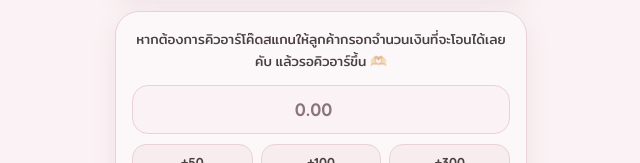
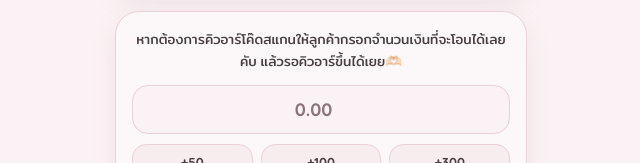
Before and after one commit to Luvselris/Chamoix, a plain HTML site: page index.html in a window 1280 px wide. Shown: the part 596-759 px from the top of the page, 319-959 px from the left. Drawn offline with Linux system fonts and the light colour scheme.

Commit message:
Update index.html

```diff
--- a/index.html
+++ b/index.html
@@ -380,7 +380,7 @@
 
     <!-- กล่องสร้างคิวอาร์โค้ดตามยอดเงิน -->
     <div class="box-card">
-      <div class="form-uniform-text">หากต้องการคิวอาร์โค๊ดสแกนให้ลูกค้ากรอกจำนวนเงินที่จะโอนได้เลยคับ แล้วรอคิวอาร์ขึ้น 🫶🏻</div>
+      <div class="form-uniform-text">หากต้องการคิวอาร์โค๊ดสแกนให้ลูกค้ากรอกจำนวนเงินที่จะโอนได้เลยคับ แล้วรอคิวอาร์ขึ้นได้เยย🫶🏻</div>
 
       <input
         type="number"
```
